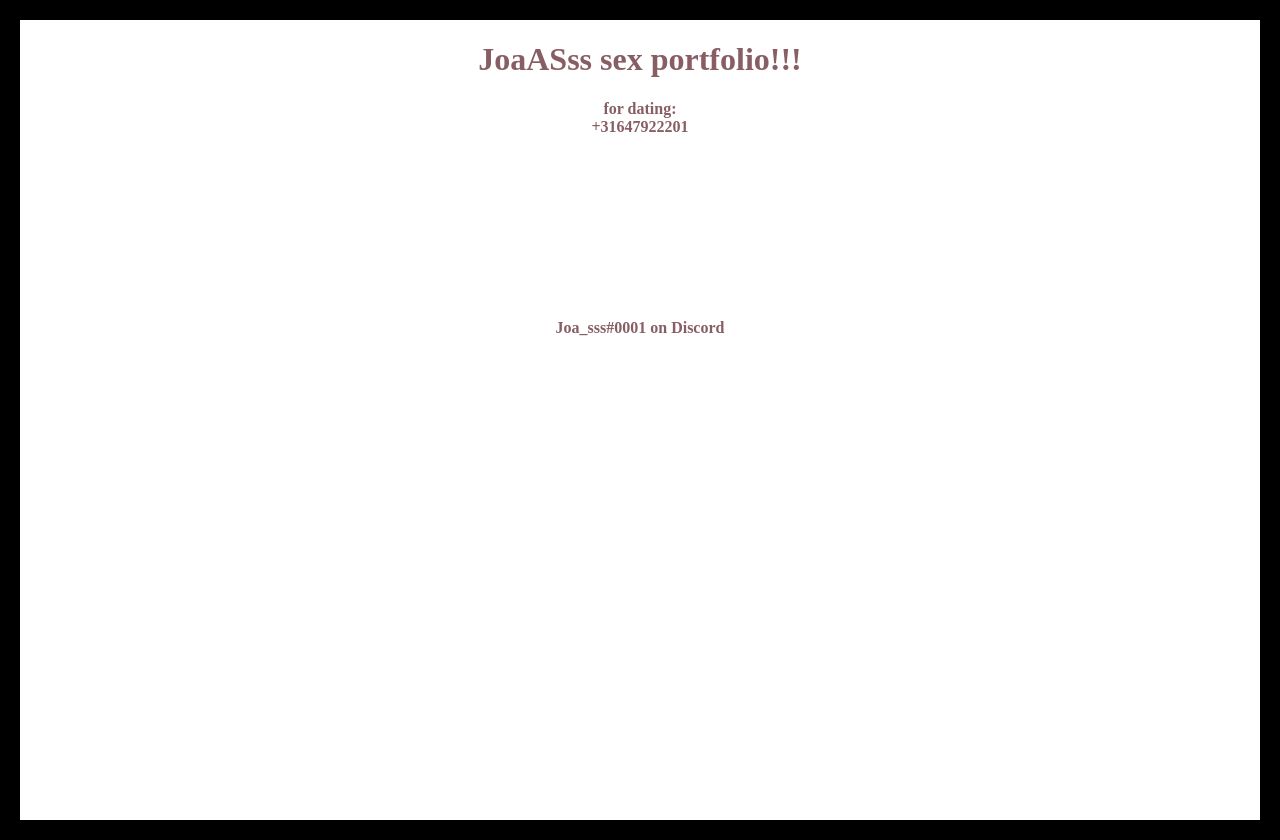
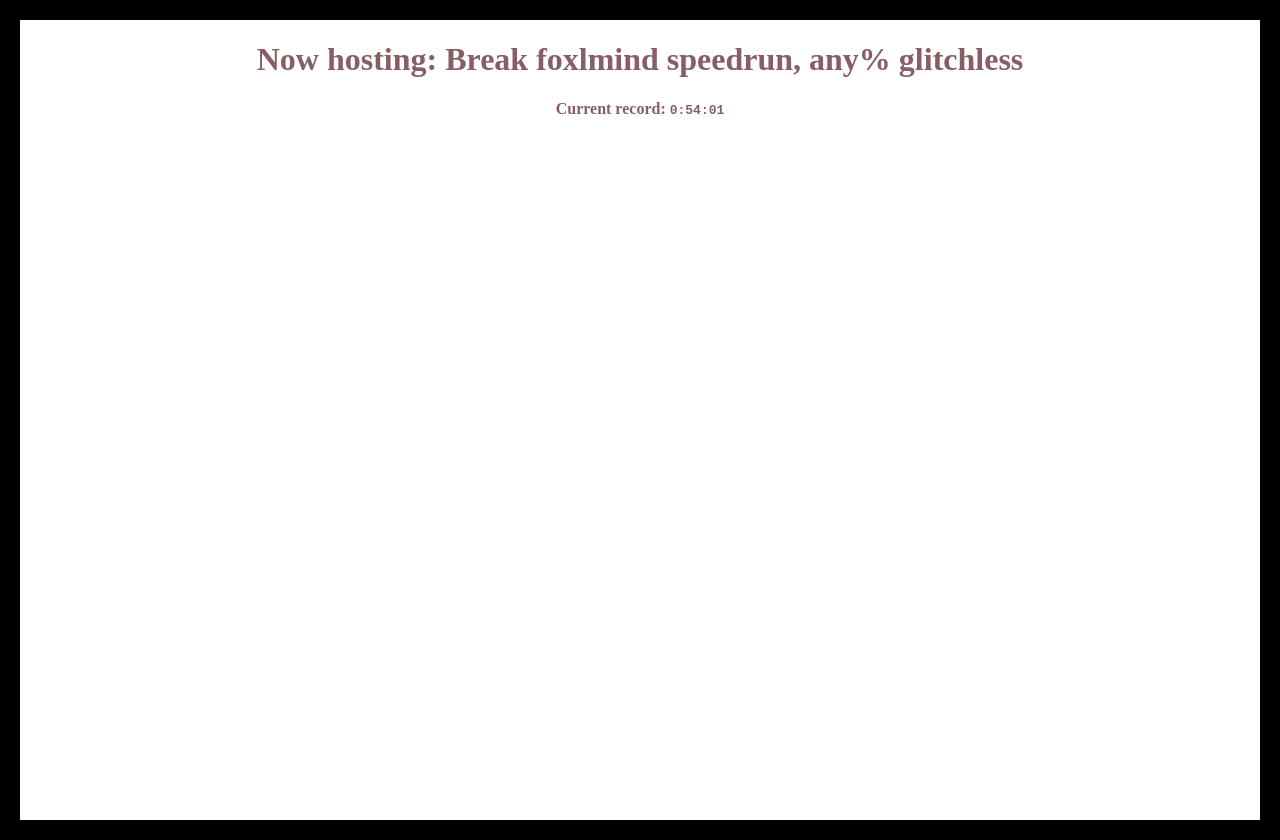
Before and after one commit to Joasss/Joasss.github.io, a plain HTML site: page index.html in a window 1280 px wide. Drawn offline with Linux system fonts and the light colour scheme.

Commit message:
Update index.html

```diff
--- a/index.html
+++ b/index.html
@@ -16,17 +16,7 @@
     </style>
 </head>
 <body>
-    <h1>JoaASss sex portfolio!!!</h1>
-    <h4>for dating:<br>+31647922201</h4>
-    <br>
-    <br>
-    <br>
-    <br>
-    <br>
-    <br>
-    <br>
-    <br>
-    <br>
-    <b>Joa_sss#0001 on Discord</b>
+    <h1>Now hosting: Break foxlmind speedrun, any% glitchless</h1>
+    <b>Current record: <code>0:54:01</code></b>
 </body>
 </html>
```
